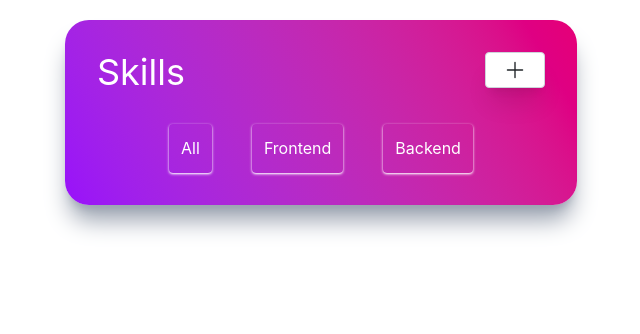
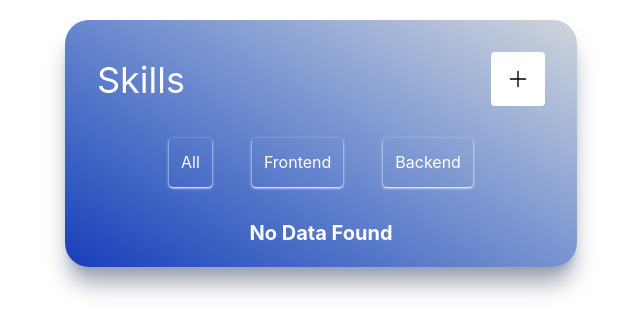
Before and after one commit to vrundavachhani24/React-Skills-To-Do-List, a React (Vite) app: page / in a window 1280 px wide. Shown: the top 334 px of the page, without its empty margins (319-959 px from the left). Built offline with nearby package versions, Linux system fonts and the light colour scheme.

Commit message:
validation add and design fix

```diff
--- a/src/App.jsx
+++ b/src/App.jsx
@@ -29,12 +29,16 @@ function App() {
       alert('Please enter your Skill')
       return;
     }
+    if (selectvalue === 'Select Category') {
+      alert('Please Select Your Category')
+      return;
+    }
     const duplicatValue = addData.find((ele) => ele.skill === skill)
     if (duplicatValue) {
       alert('Please enter your different Skill')
       return;
     }
-    const obj = { id: uuidv4(), skill , category:selectvalue}
+    const obj = { id: uuidv4(), skill, category: selectvalue }
     setAddData([...addData, obj])
     setSkill('')
     setIsDelete(false)
@@ -62,7 +66,7 @@ function App() {
   }
 
   const updateTask = () => {
-    if(skill === '') {
+    if (skill === '') {
       alert('Please Enter Your Skill')
       return;
     }
@@ -72,7 +76,7 @@ function App() {
     }
     const updatedData = addData.map((ele) => {
       if (ele.id === editid) {
-        return { id: ele.id, skill , category:selectvalue }
+        return { id: ele.id, skill, category: selectvalue }
       }
       return ele;
     })
@@ -102,10 +106,10 @@ function App() {
   }
 
   return (
-    <div className='text-center rounded-3xl text-white bg-linear-60 from-purple-600 to-pink-600 shadow-xl shadow-gray-400 mt-5 p-5 w-lg place-self-center'>
+    <div className='text-center rounded-3xl text-white bg-linear-30 from-blue-800 to-gray-300 shadow-xl shadow-gray-400 mt-5 p-5 w-lg place-self-center'>
       <div className='p-3'>
         <div className='flex justify-between'>
-          <h1 className='text-4xl'>Skills</h1>
+          <h1 className='text-4xl mt-2'>Skills</h1>
 
           <Modal opened={isaddData} onClose={() => setisAddData(false)} title={'Add Skills'}>
             <div>
@@ -117,9 +121,9 @@ function App() {
           </Modal>
 
           <div>
-            <Button variant="default" onClick={() => { setisAddData(true) }} className='shadow-xl'><svg xmlns="http://www.w3.org/2000/svg" width="22" height="22" fill="currentColor" class="bi bi-plus-lg" viewBox="0 0 16 16">
+            <button onClick={() => { setisAddData(true) }} className='bg-white text-black p-4 rounded cursor-pointer hover:shadow-sm shadow-white '><svg xmlns="http://www.w3.org/2000/svg" width="22" height="22" fill="currentColor" class="bi bi-plus-lg" viewBox="0 0 16 16">
               <path fill-rule="evenodd" d="M8 2a.5.5 0 0 1 .5.5v5h5a.5.5 0 0 1 0 1h-5v5a.5.5 0 0 1-1 0v-5h-5a.5.5 0 0 1 0-1h5v-5A.5.5 0 0 1 8 2" />
-            </svg></Button>
+            </svg></button>
           </div>
         </div>
 
@@ -130,7 +134,7 @@ function App() {
         </div>
 
         <Modal opened={isDelete} onClose={() => setIsDelete(false)} title={'Are you sure?'}>
-          <Button variant="filled" onClick={handleDeleteTask} className='ms-3 mt-3' color="rgba(5, 158, 33, 1)">save</Button>
+          <Button variant="filled" onClick={handleDeleteTask} className='ms-3 mt-3' color="rgba(5, 158, 33, 1)">Save</Button>
           <Button variant="filled" onClick={() => setIsDelete(false)} className='ms-3 mt-3' color="rgba(235, 30, 30, 1)">Cancel</Button>
         </Modal>
 
@@ -142,9 +146,10 @@ function App() {
         </Modal>
       </div>
       {
-        categoryData.map((ele) => {
+        categoryData.length === 0 ? (<div className="mt-5 text-xl text-white font-bold">No Data Found</div>)
+          : (categoryData.map((ele) => {
             return (
-            <div key={ele.id} className='p-2 mt-5 flex items-center justify-between bg-linear-60 from-purple-400 to-pink-400 shadow-xl'>{ele.skill}
+              <div key={ele.id} className='p-2 mt-5 flex items-center justify-between bg-linear-60 from-blue-900 to-gray-400 shadow-xl'>{ele.skill}
                 <div>
                   <Button variant="filled" onClick={() => { handleEditTask(ele?.id) }} className='ms-3' color="rgba(5, 158, 33, 1)"><svg xmlns="http://www.w3.org/2000/svg" width="20" height="20" fill="currentColor" class="bi bi-pencil-square" viewBox="0 0 16 16">
                     <path d="M15.502 1.94a.5.5 0 0 1 0 .706L14.459 3.69l-2-2L13.502.646a.5.5 0 0 1 .707 0l1.293 1.293zm-1.75 2.456-2-2L4.939 9.21a.5.5 0 0 0-.121.196l-.805 2.414a.25.25 0 0 0 .316.316l2.414-.805a.5.5 0 0 0 .196-.12l6.813-6.814z" />
@@ -157,7 +162,7 @@ function App() {
                 </div>
               </div>
             )
-        })
+          }))
       }
     </div>
 
```
Lines whose indentation alone changed are shown as unchanged.
